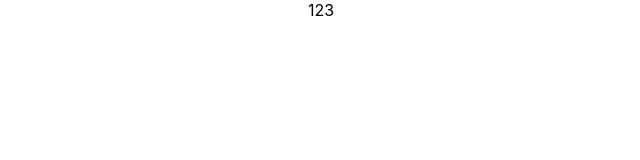
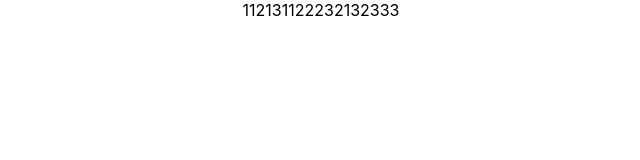
Before and after one commit to AimalKhanOfficial/TicTacToe_React, a React (Create React App) app: page / in a window 1280 px wide. Shown: the top 160 px of the page, without its empty margins (319-959 px from the left). Built offline with nearby package versions, Linux system fonts and the light colour scheme.

Commit message:
Code Refactored to add BaseAreaCell array values from a Constants class.

```diff
--- a/src/App.js
+++ b/src/App.js
@@ -1,11 +1,12 @@
 import React from 'react';
 import './App.css';
 import BaseArea from './components/baseArea/BaseArea';
+import Constant from './Helpers/Constants';
 
 function App() {
   return (
     <div className="App">
-      <BaseArea baseAreaCells={[1, 2, 3]}/>
+      <BaseArea baseAreaCells={Constant.baseAreaCells}/>
     </div>
   );
 }
--- /dev/null
+++ b/src/Helpers/Constants.js
@@ -0,0 +1,5 @@
+export default class Constants {
+    static baseAreaCells = [
+        [11, 21, 31], [12, 22, 32], [13, 23, 33]
+    ];
+}
--- a/src/components/baseArea/BaseArea.jsx
+++ b/src/components/baseArea/BaseArea.jsx
@@ -6,7 +6,7 @@ export default class BaseArea extends Component {
         return (
             <div>
                 {
-                    baseAreaCells.map((item, i) => item)
+                    baseAreaCells.map((BaseRow, i) => BaseRow.map(CellItemId => <span key={CellItemId}>{CellItemId}</span>))
                 }
             </div>
         );
```
